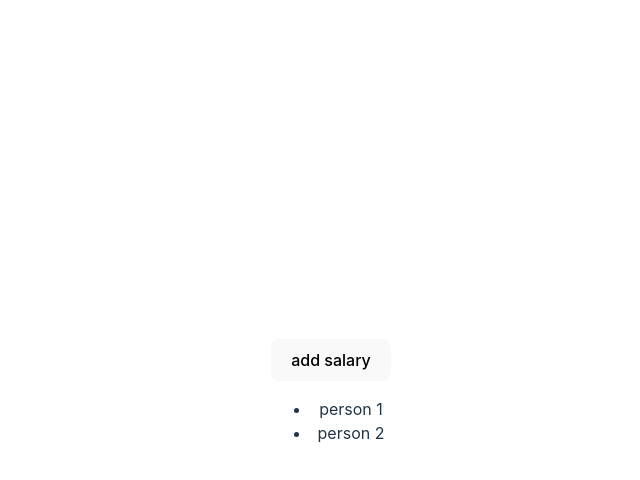
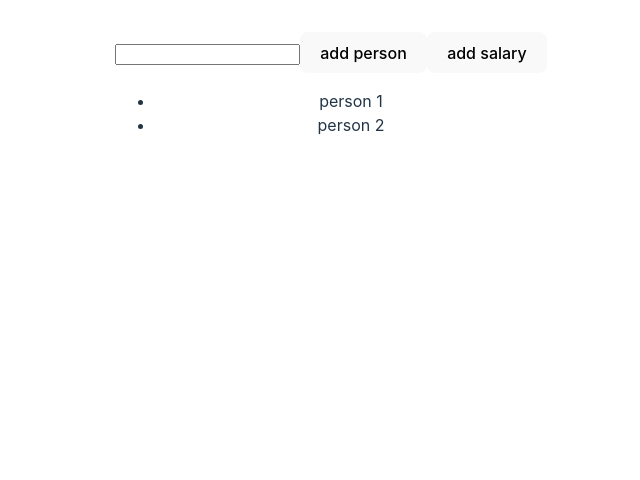
Before and after one commit to ThiccPan/learn-react, a React (Vite) app: page / in a window 1280 px wide. Shown: the top 480 px of the page, without its empty margins (309-949 px from the left). Built offline with nearby package versions, Linux system fonts and the light colour scheme.

Commit message:
fso: 2b-form

```diff
--- a/src/App.jsx
+++ b/src/App.jsx
@@ -3,13 +3,36 @@ import './App.css'
 import Counter from './components/Counter.jsx';
 import ArrayState from './components/ArrayState';
 import Note from './components/Note';
-import {personList, removePerson, editPerson} from './Person'
+import { personList, addPerson, removePerson, editPerson } from './Person'
 
 function App() {
 	const [personListState, setPersonList] = useState(personList)
+	const [newPerson, setNewPerson] = useState({})
+
+	const handlePersonChange = (event) => {
+		console.log(event.target.value)
+		setNewPerson({
+			name: event.target.value,
+		})
+	}
+
+	const onAddEvent = () => {
+		setPersonList(
+			addPerson(
+				personListState,
+				newPerson.name
+			)
+		)
+
+		console.log(personListState)
+	}
 
 	return (
 		<>
+			<span>
+				<input type="text" name="" id="" onChange={handlePersonChange} />
+				<button onClick={onAddEvent}>add person</button>
+			</span>
 			<button
 				onClick={() => editPerson(
 					personList,
@@ -27,7 +50,7 @@ function App() {
 				)}
 			</ul>
 
-			<Note/>
+			<Note />
 		</>
 	)
 }
--- a/src/Person.js
+++ b/src/Person.js
@@ -12,6 +12,18 @@ let personList = [
         salary: 1000
     }
 ]
+
+function addPerson(personList, name, age = 18, salary = 1000) {
+    return [
+        ...personList,
+        {
+            id: personList[personList.length-1].id + 1,
+            name: name,
+            age: age,
+            salary: salary
+        }
+    ]
+}
 
 function removePerson(personList, id, updateList) {
     const newList = personList
@@ -41,4 +53,4 @@ function editPerson(personList, id, updateList) {
     updateList(newList)
 }
 
-export {personList, removePerson, editPerson}
+export { personList, addPerson, removePerson, editPerson }
--- a/src/index.css
+++ b/src/index.css
@@ -27,7 +27,7 @@ a:hover {
 body {
 	margin: 0;
 	display: flex;
-	place-items: center;
+	/* place-items: center; */
 	min-width: 320px;
 	min-height: 100vh;
 }
```
Lines whose indentation alone changed are shown as unchanged.
